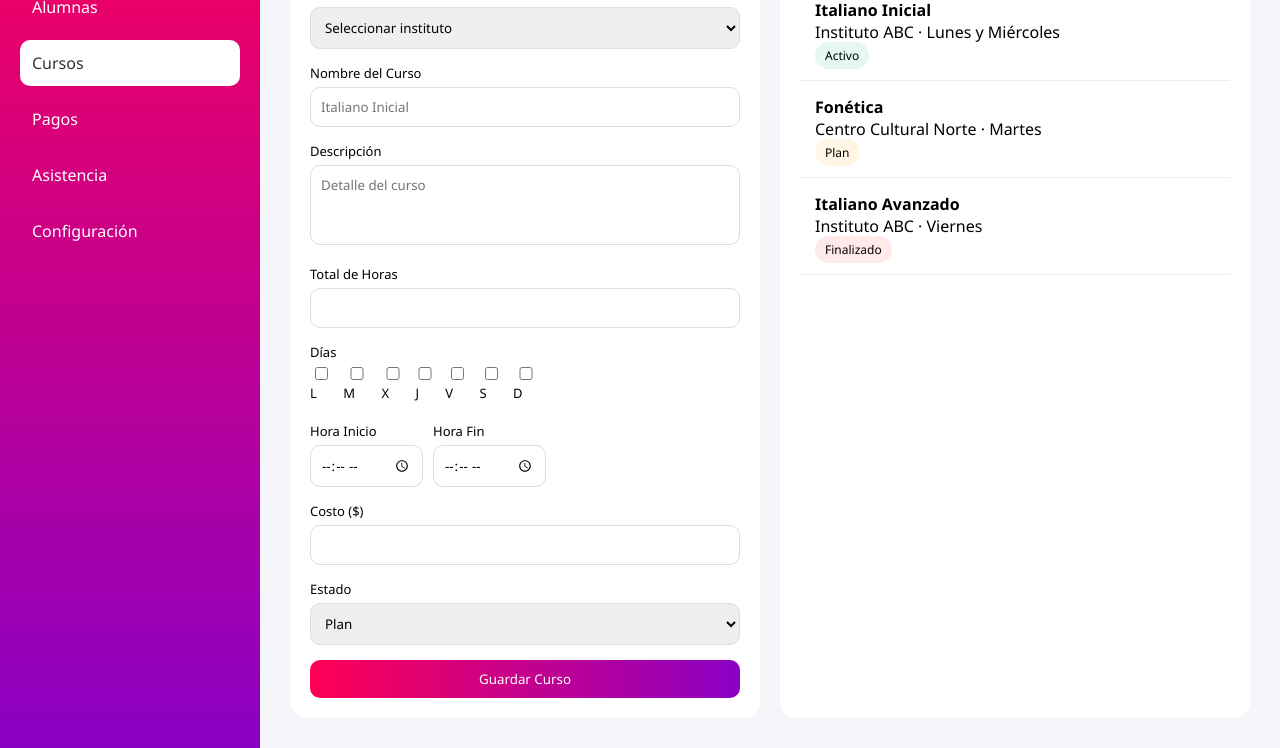
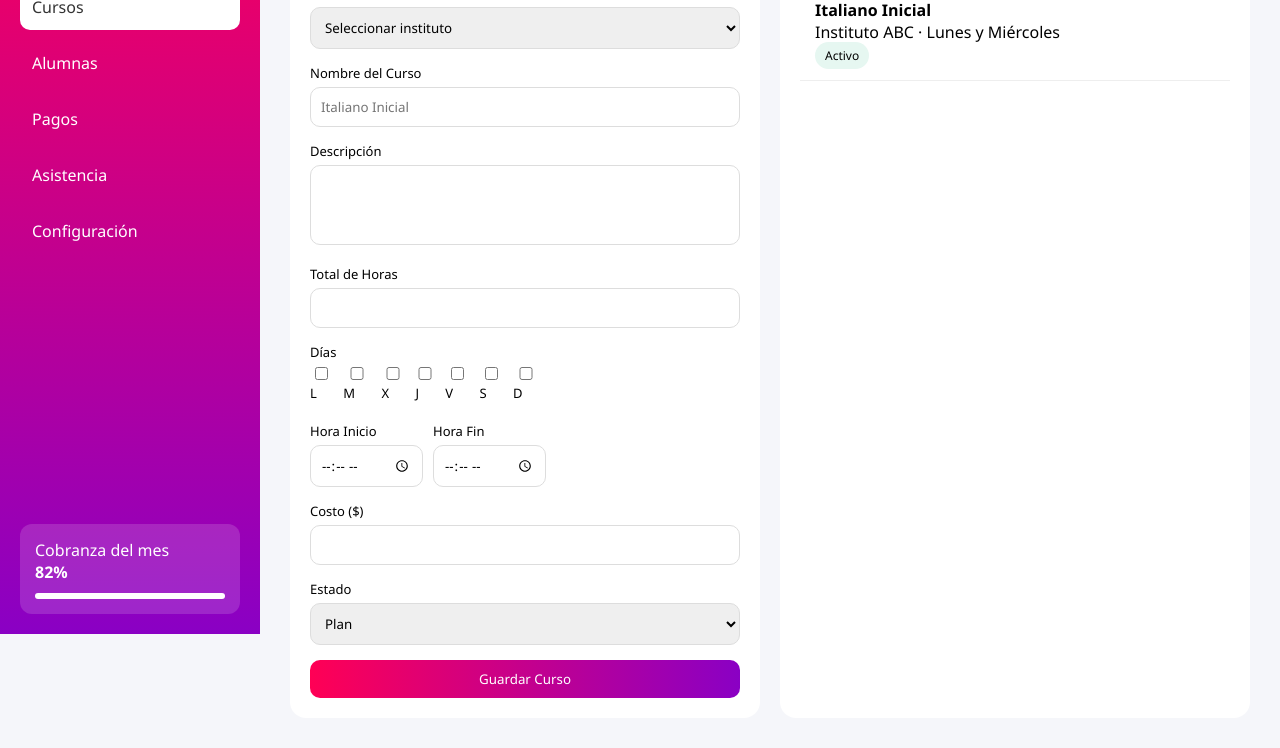
Before and after one commit to poldani2024/Focus-CRM, a plain HTML site: page courses.html in a window 1280 px wide. Shown: the part 166-914 px from the top of the page. Drawn offline with Linux system fonts and the light colour scheme.

Commit message:
Update courses.html

```diff
--- a/courses.html
+++ b/courses.html
@@ -10,27 +10,12 @@
 
 <body>
 
-<!-- SIDEBAR -->
-<div class="sidebar">
-  <div>
-    <div class="logo">ANDREA CURSOS</div>
-    <div class="title">Cobros y Alumnas</div>
-
-    <div class="menu">
-      <a href="index.html">Inicio</a>
-      <a>Alumnas</a>
-      <a class="active">Cursos</a>
-      <a>Pagos</a>
-      <a>Asistencia</a>
-      <a href="config-institutes.html">Configuración</a>
-    </div>
-  </div>
-</div>
+<!-- SIDEBAR DINÁMICO -->
+<div id="sidebar-container"></div>
 
 <!-- MAIN -->
 <div class="main">
 
-  <!-- HEADER -->
   <div class="header">
     <div>
       <h2>Gestión de Cursos</h2>
@@ -40,7 +25,6 @@
     <button class="btn-primary">+ Nuevo Curso</button>
   </div>
 
-  <!-- GRID -->
   <div class="grid-courses">
 
     <!-- FORM -->
@@ -48,35 +32,30 @@
 
       <h3>Alta / Edición de Curso</h3>
 
-      <!-- Instituto -->
       <div class="form-group">
         <label>Instituto</label>
-        <select id="institute">
+        <select>
           <option value="">Seleccionar instituto</option>
           <option>Instituto ABC</option>
           <option>Centro Cultural Norte</option>
         </select>
       </div>
 
-      <!-- Nombre -->
       <div class="form-group">
         <label>Nombre del Curso</label>
         <input type="text" placeholder="Italiano Inicial">
       </div>
 
-      <!-- Descripción -->
       <div class="form-group">
         <label>Descripción</label>
-        <textarea placeholder="Detalle del curso"></textarea>
+        <textarea></textarea>
       </div>
 
-      <!-- Horas -->
       <div class="form-group">
         <label>Total de Horas</label>
         <input type="number">
       </div>
 
-      <!-- Días -->
       <div class="form-group">
         <label>Días</label>
         <div class="days">
@@ -90,26 +69,22 @@
         </div>
       </div>
 
-      <!-- Horarios -->
       <div class="row">
         <div class="form-group">
           <label>Hora Inicio</label>
           <input type="time">
         </div>
-
         <div class="form-group">
           <label>Hora Fin</label>
           <input type="time">
         </div>
       </div>
 
-      <!-- Costo -->
       <div class="form-group">
         <label>Costo ($)</label>
         <input type="number">
       </div>
 
-      <!-- Estado -->
       <div class="form-group">
         <label>Estado</label>
         <select>
@@ -130,27 +105,9 @@
       <h3>Cursos</h3>
 
       <div class="course-item clickable">
-        <div>
-          <strong>Italiano Inicial</strong>
-          <p>Instituto ABC · Lunes y Miércoles</p>
-          <span class="tag green">Activo</span>
-        </div>
-      </div>
-
-      <div class="course-item clickable">
-        <div>
-          <strong>Fonética</strong>
-          <p>Centro Cultural Norte · Martes</p>
-          <span class="tag yellow">Plan</span>
-        </div>
-      </div>
-
-      <div class="course-item clickable">
-        <div>
-          <strong>Italiano Avanzado</strong>
-          <p>Instituto ABC · Viernes</p>
-          <span class="tag red">Finalizado</span>
-        </div>
+        <strong>Italiano Inicial</strong>
+        <p>Instituto ABC · Lunes y Miércoles</p>
+        <span class="tag green">Activo</span>
       </div>
 
     </div>
@@ -159,5 +116,7 @@
 
 </div>
 
+<script src="layout.js"></script>
+
 </body>
 </html>
```
